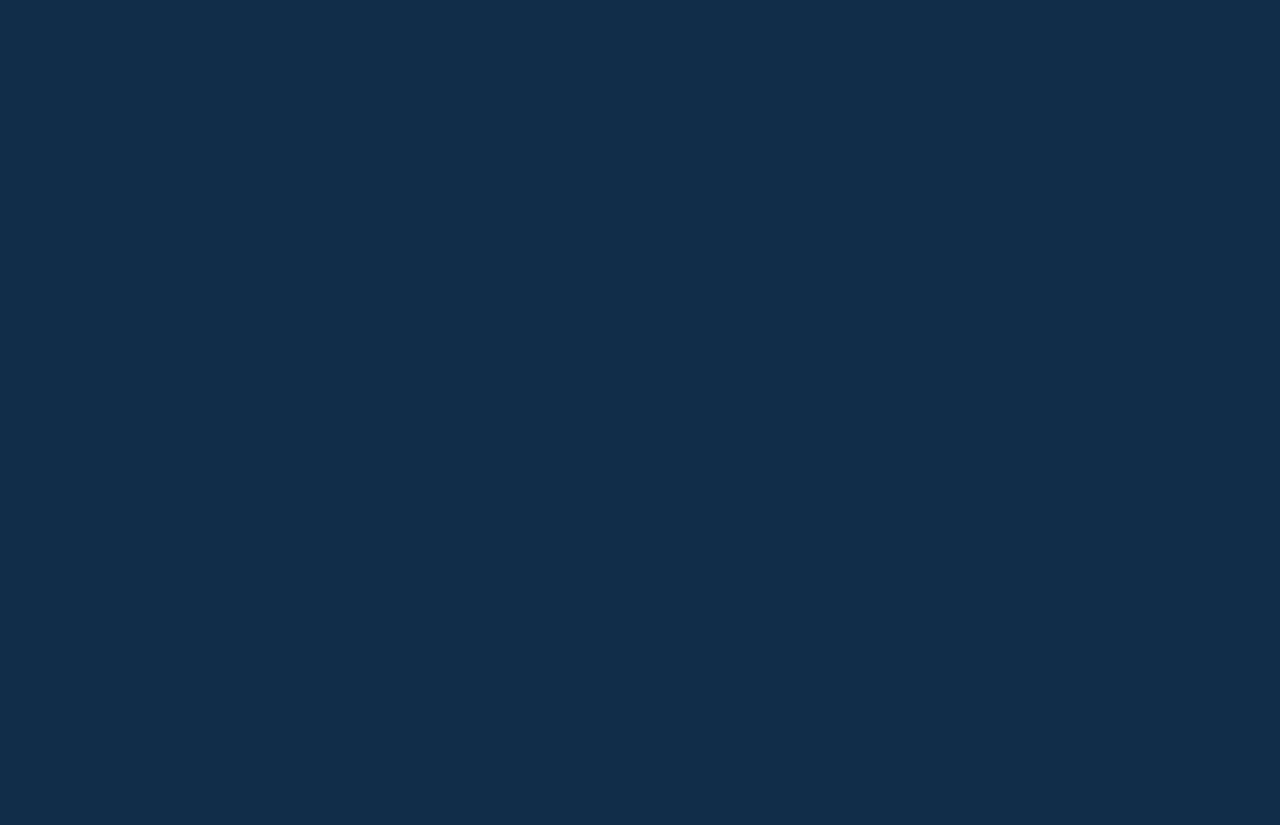
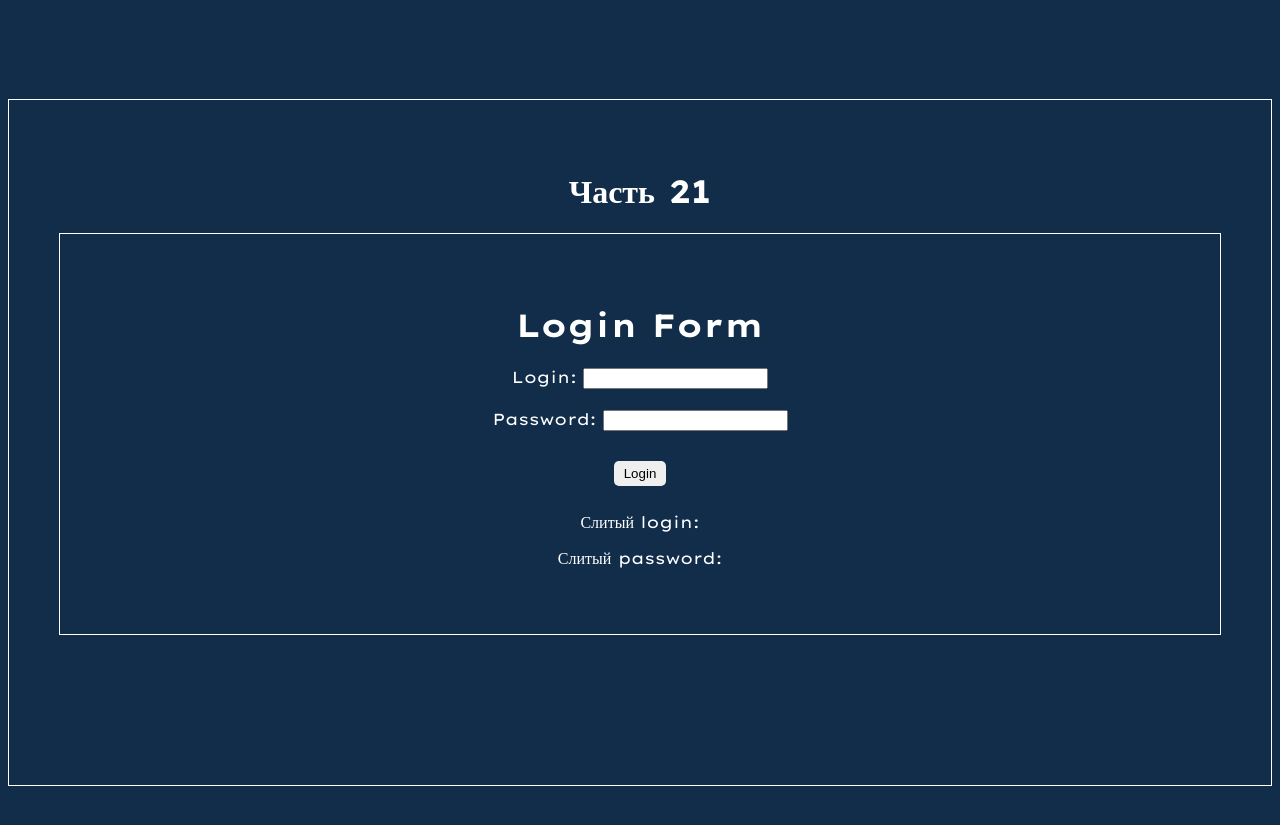
Before and after one commit to Astemir-Gurizhev/udemy-course, a React (Vite) app: page / in a window 1280 px wide. Shown: the part 6180-7005 px from the top of the page. Before the commit the page ends 6287 px from the top, so only its background shows below. Built offline with nearby package versions, Linux system fonts and the light colour scheme.

Commit message:
Part 22 has been completed. A project with controlled input fields

```diff
--- a/src/App.tsx
+++ b/src/App.tsx
@@ -5,6 +5,7 @@ import Chapter16 from './components/chapter-16/Chapter16'
 import Chapter17 from './components/chapter-17/Chapter17'
 import Chapter18 from './components/chapter-18/Chapter18'
 import Chapter19 from './components/chapter-19/Chapter19'
+import Chapter21 from './components/chapter-21/Chapter21'
 import Chapter8 from './components/chapter-8/Chapter8'
 
 function App() {
@@ -18,6 +19,7 @@ function App() {
 			<Chapter17 />
 			<Chapter18 />
 			<Chapter19 />
+			<Chapter21 />
 		</>
 	)
 }
--- /dev/null
+++ b/src/components/chapter-21/Chapter21.tsx
@@ -0,0 +1,11 @@
+import Chapter21Login from './Chapter21Login'
+
+const Chapter21 = () => {
+	return (
+		<div className='component'>
+			<h1>Часть 21</h1>
+			<Chapter21Login />
+		</div>
+	)
+}
+export default Chapter21
--- /dev/null
+++ b/src/components/chapter-21/Chapter21Login.tsx
@@ -0,0 +1,52 @@
+import { FormEventHandler, useState } from 'react'
+
+const Chapter21Login = () => {
+	const handleSubmit: FormEventHandler<HTMLFormElement> = event => {
+		event.preventDefault()
+	}
+
+	const [userName, setUserName] = useState('')
+	const [password, setPassword] = useState('')
+
+	const userData = {
+		userName,
+		password
+	}
+
+	return (
+		<div className='component'>
+			<h1>Login Form</h1>
+			<form
+				onSubmit={handleSubmit}
+				style={{
+					display: 'flex',
+					flexDirection: 'column',
+					alignItems: 'center',
+					gap: 20,
+				}}
+			>
+				<label>
+					Login:{' '}
+					<input
+						value={userName}
+						onChange={e => setUserName(e.target.value)}
+						type='text'
+					/>
+				</label>
+				<label>
+					Password:{' '}
+					<input
+						value={password}
+						onChange={e => setPassword(e.target.value)}
+						type='password'
+					/>
+				</label>
+				<button>Login</button>
+			</form>
+			<p>Слитый login: {userData.userName}</p>
+			<p>Слитый password: {userData.password}</p>
+		</div>
+	)
+}
+
+export default Chapter21Login
```
